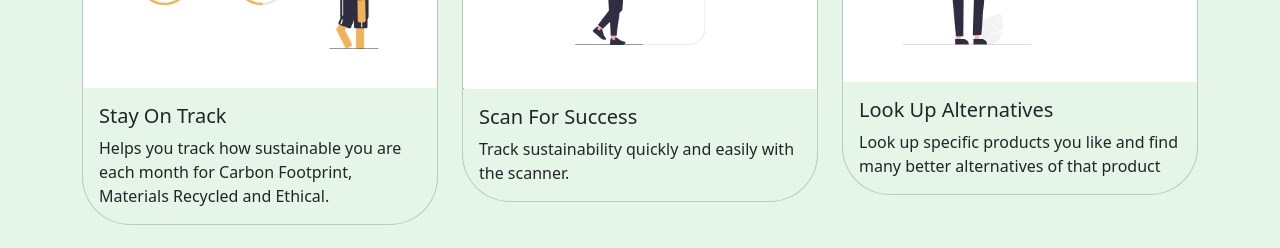
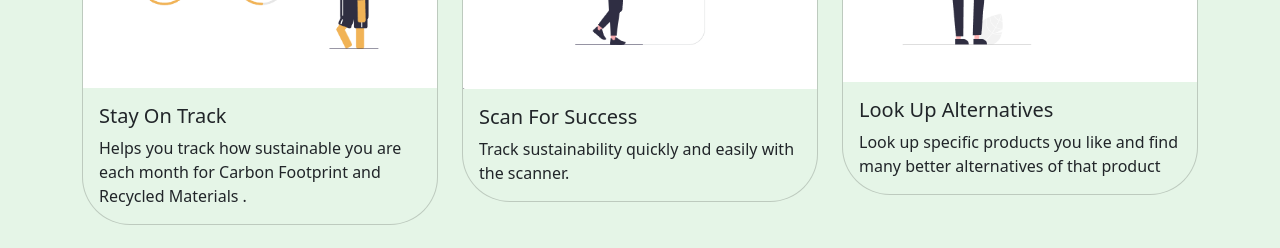
Before and after one commit to PaulaEleni05/EcoTrail-Website, a website: page index.html in a window 1280 px wide. Shown: the part 2960-3208 px from the top of the page. Drawn offline with nearby package versions, Linux system fonts and the light colour scheme.

Commit message:
changed text

```diff
--- a/index.html
+++ b/index.html
@@ -133,8 +133,8 @@
           <img src="images/track1.png" class="card-img-top" alt="...">
           <div class="card-body">
             <h5 class="card-title">Stay On Track</h5>
-            <p class="card-text">Helps you track how sustainable you are each month for Carbon Footprint, Materials
-              Recycled and Ethical.</p>
+            <p class="card-text">Helps you track how sustainable you are each month for Carbon Footprint and
+              Recycled Materials .</p>
           </div>
         </div>
       </div>
--- a/sass/main.scss
+++ b/sass/main.scss
@@ -2,7 +2,7 @@
 $body-bg: #e5f5e7;
 
 $border-radius: 3rem;
-// $bs-card-color: #16d12f;
+
 li.my-3{
     margin-top: 3rem !important;
     margin-bottom: 3rem !important;
```
